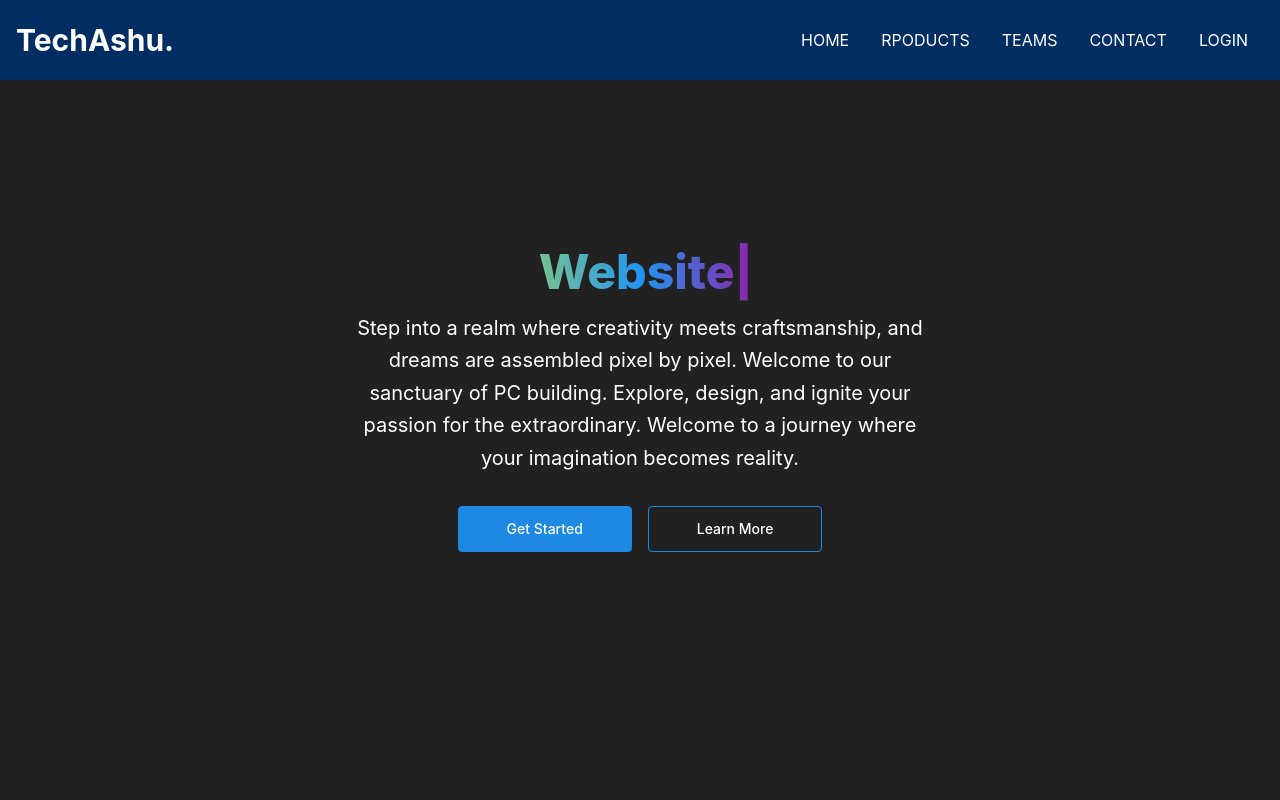
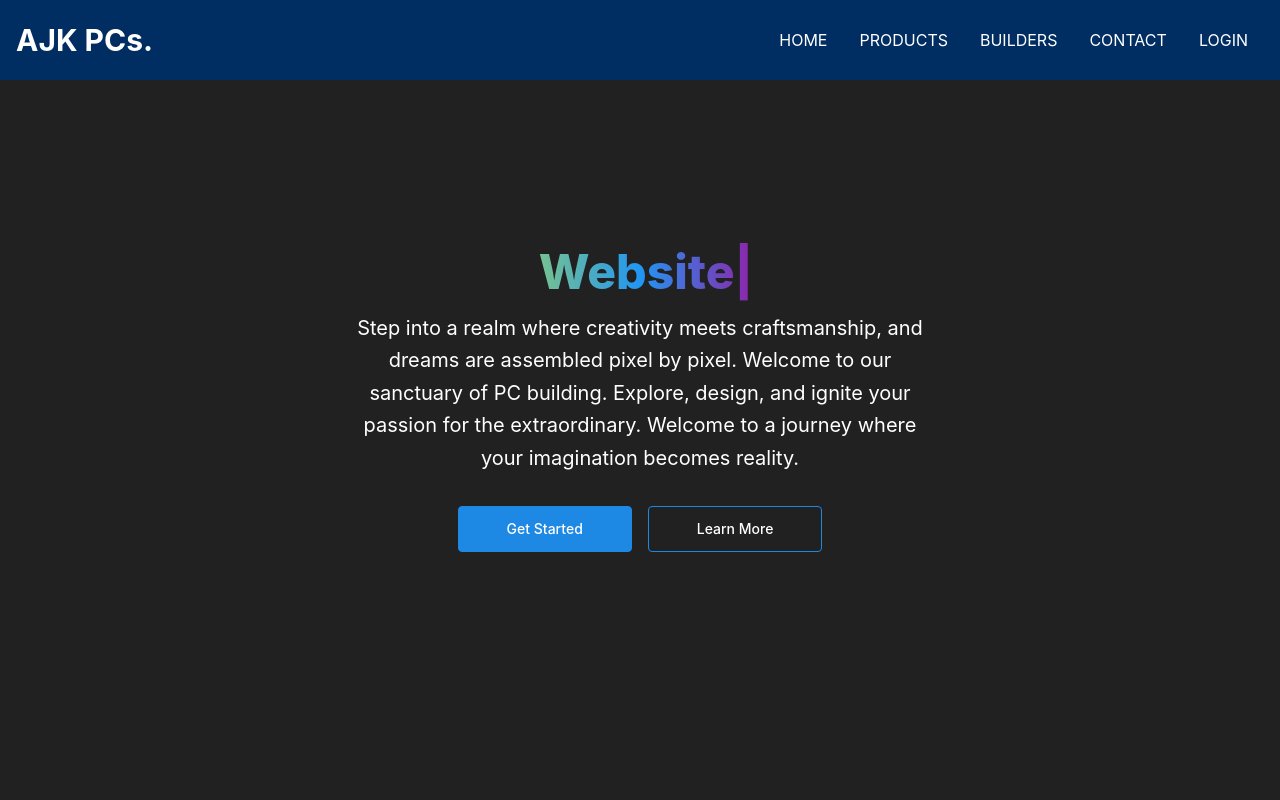
Before and after one commit to angel7544/meraTest, a React (Create React App) app: page / in a window 1280 px wide. Shown: the top 800 px of the page. Built offline with nearby package versions, Linux system fonts and the light colour scheme.

Commit message:
updated nav.jsx

```diff
--- a/src/components/Nav.jsx
+++ b/src/components/Nav.jsx
@@ -10,18 +10,18 @@ const Nav = () => {
 
   return (
     <div className="flex z-50 fixed w-full justify-between  items-center h-20  mx-auto px-4 text-white" style={{backgroundColor:"#002D62"}}>
-      <h1 className="w-full text-3xl font-bold text-[white]">TechAshu.</h1>
+      <h1 className="w-full text-3xl font-bold text-[white]">AJK PCs.</h1>
       <ul className="hidden top-24 md:flex">
         <Link to={'/'}>
           <li className="p-4 hover:text-deep-orange-400 ">HOME</li>
         </Link>
 
         <Link  to={'/product'}>
-          <li className="p-4 hover:text-deep-orange-400 ">RPODUCTS</li>
+          <li className="p-4 hover:text-deep-orange-400 ">PRODUCTS</li>
         </Link>
 
         <Link to={'/team'}>
-          <li className="p-4 hover:text-deep-orange-400 ">TEAMS</li>
+          <li className="p-4 hover:text-deep-orange-400 ">BUILDERS</li>
         </Link>
 
         <Link to={'/contact'}>
@@ -50,11 +50,11 @@ const Nav = () => {
         </Link>
 
         <Link  to={'/product'}>
-          <li className="p-4 hover:text-deep-orange-400 ">RPODUCTS</li>
+          <li className="p-4 hover:text-deep-orange-400 ">PRODUCTS</li>
         </Link>
 
         <Link to={'/team'}>
-          <li className="p-4 hover:text-deep-orange-400 ">TEAMS</li>
+          <li className="p-4 hover:text-deep-orange-400 ">BUILDERS</li>
         </Link>
 
         <Link to={'/contact'}>
```
